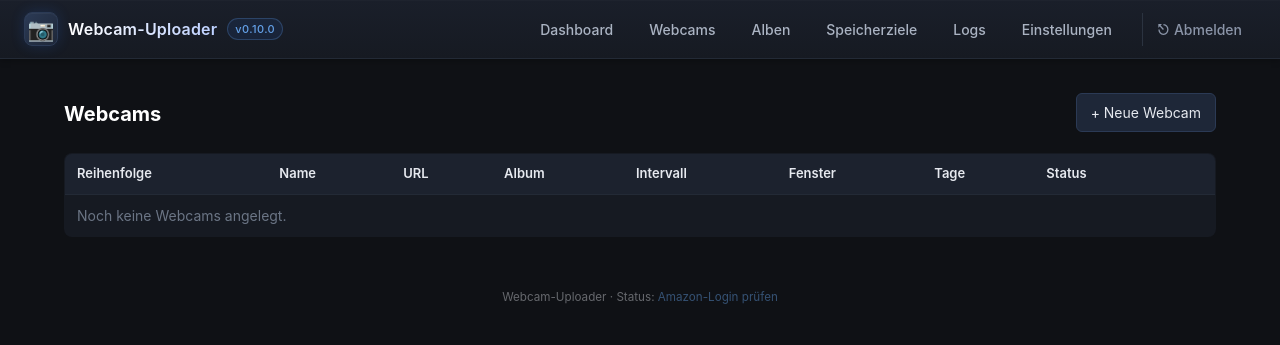
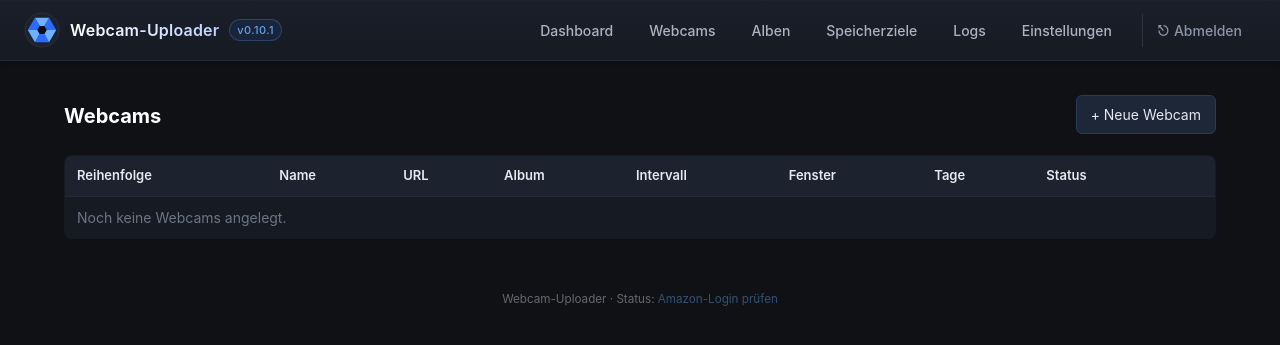
Before and after one commit to CarstenRI/webcam-archiver-multi-storage, a FastAPI app: template app/templates/cams.html in a window 1280 px wide. Shown: the top 345 px of the page. Run offline with FastAPI, Linux system fonts and the light colour scheme; the template is opened without the code that fills it, so the values that code supplies are empty; parts of the project's set-up code (start-up, migrations or seed data) failed here and were passed over.

Commit message:
feat(brand): inline iris-logo + SVG favicon (v0.10.1)
- Replace 📷 emoji in header with inline 6-wedge iris SVG (camera-aperture
  motif in app's blue tones, matching the existing color scheme)
- Add /static/favicon.svg — same iris design, scales cleanly to 16×16
- Remove the old gradient box + glow around the logo (iris stands on its own)
- Bump version to 0.10.1, CHANGELOG entry

```diff
--- a/app/__init__.py
+++ b/app/__init__.py
@@ -1,2 +1,2 @@
 """Webcam-Uploader: Periodischer Fetch von Webcam-URLs zu Multi-Storage-Zielen."""
-__version__ = "0.10.0"
+__version__ = "0.10.1"
--- a/app/static/style.css
+++ b/app/static/style.css
@@ -34,16 +34,18 @@ a:hover { text-decoration: underline; }
   transition: opacity 0.15s ease;
 }
 .brand .logo {
-  font-size: 22px;
   display: inline-flex;
   align-items: center;
   justify-content: center;
-  width: 34px;
-  height: 34px;
+  width: 36px;
+  height: 36px;
   border-radius: 8px;
-  background: linear-gradient(135deg, #2b3a55 0%, #1e2738 100%);
-  border: 1px solid #2b3a55;
-  box-shadow: 0 0 14px rgba(45, 120, 255, 0.18), 0 1px 0 rgba(255,255,255,0.04) inset;
+  overflow: hidden;
+}
+.brand .logo svg {
+  width: 100%;
+  height: 100%;
+  display: block;
 }
 .brand .title {
   background: linear-gradient(90deg, #ffffff 0%, #bcd0ff 100%);
--- a/app/templates/base.html
+++ b/app/templates/base.html
@@ -4,12 +4,24 @@
   <meta charset="UTF-8">
   <meta name="viewport" content="width=device-width, initial-scale=1">
   <title>{% block title %}Webcam-Uploader{% endblock %}</title>
+  <link rel="icon" type="image/svg+xml" href="/static/favicon.svg">
   <link rel="stylesheet" href="/static/style.css">
 </head>
 <body>
   <header class="topbar">
     <a class="brand" href="/dashboard" title="Zum Dashboard">
-      <span class="logo">📷</span>
+      <span class="logo">
+        <svg viewBox="0 0 38 38" aria-hidden="true">
+          <circle cx="19" cy="19" r="18" fill="#1c222e" stroke="#3a4458" stroke-width="0.5"/>
+          <polygon points="19,19 34,19 26.5,6" fill="#2b6cff"/>
+          <polygon points="19,19 26.5,6 11.5,6" fill="#6db1ff"/>
+          <polygon points="19,19 11.5,6 4,19" fill="#2b6cff"/>
+          <polygon points="19,19 4,19 11.5,32" fill="#6db1ff"/>
+          <polygon points="19,19 11.5,32 26.5,32" fill="#2b6cff"/>
+          <polygon points="19,19 26.5,32 34,19" fill="#6db1ff"/>
+          <polygon points="24,19 21.5,14.7 16.5,14.7 14,19 16.5,23.3 21.5,23.3" fill="#0a0d12"/>
+        </svg>
+      </span>
       <span class="title">Webcam-Uploader</span>
       <small>v{{ app_version }}</small>
     </a>
```
Also changed, not shown: CHANGELOG.md, app/static/favicon.svg (added).
